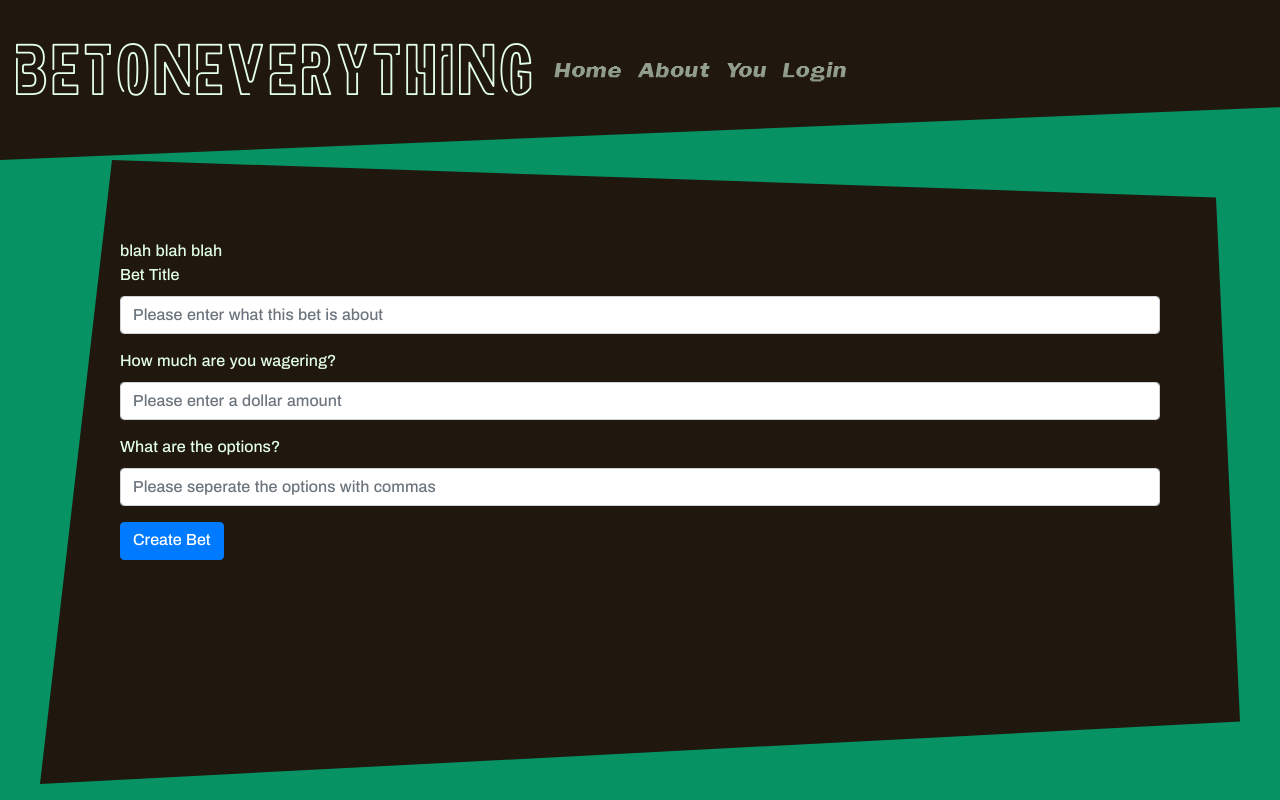
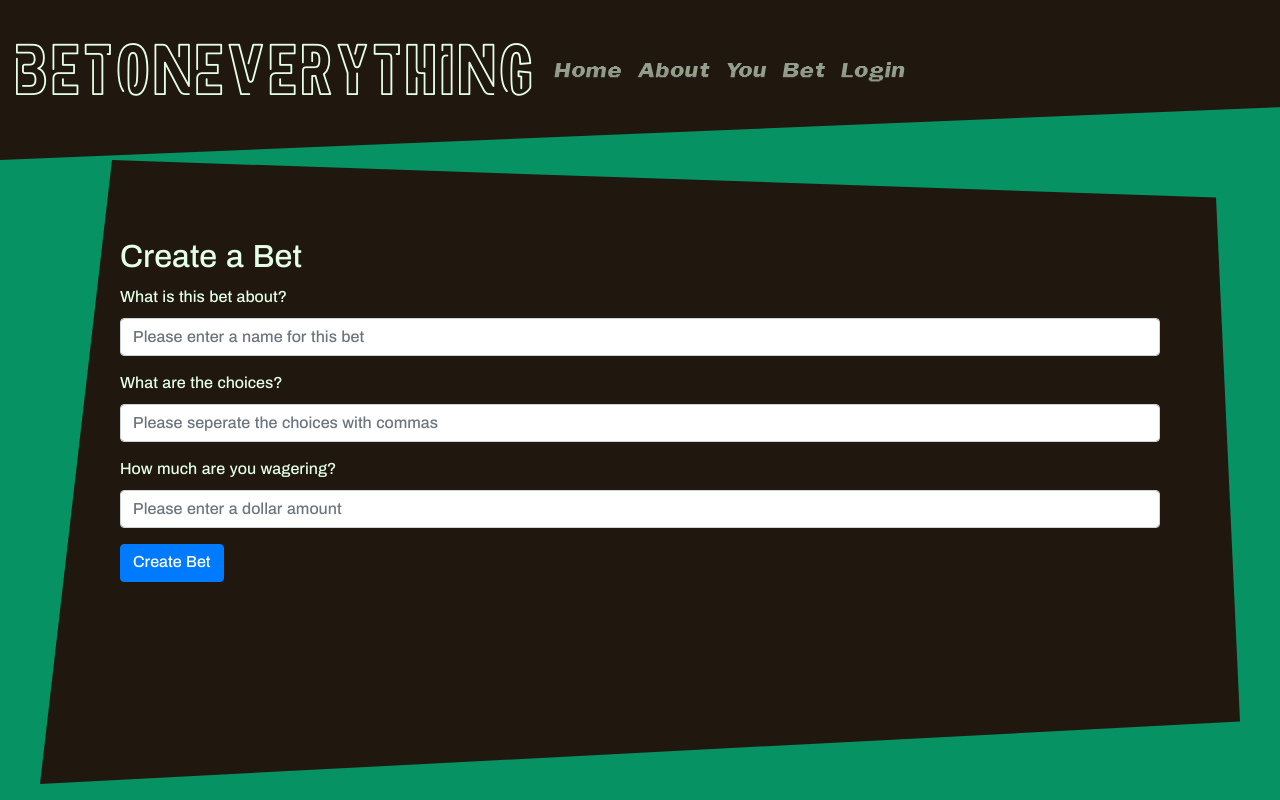
Before and after one commit to dtolaoye/Frontend, an Angular app in the folder Project3/: page /betform in a window 1280 px wide. Built offline with nearby package versions, Linux system fonts and the light colour scheme.

Commit message:
seperated betform page

```diff
--- a/Project3/package.json
+++ b/Project3/package.json
@@ -20,12 +20,9 @@
     "@angular/platform-browser": "~9.1.1",
     "@angular/platform-browser-dynamic": "~9.1.1",
     "@angular/router": "~9.1.1",
-<<<<<<< HEAD
     "@ng-bootstrap/ng-bootstrap": "^6.1.0",
     "bootstrap": "^4.4.0",
-=======
     "jquery": "^3.5.1",
->>>>>>> profilepage
     "rxjs": "~6.5.4",
     "tslib": "^1.10.0",
     "zone.js": "~0.10.2"
--- a/Project3/src/app/betform/betform.component.html
+++ b/Project3/src/app/betform/betform.component.html
@@ -1,15 +1,16 @@
 <form>
+  <h2>Create a Bet</h2>
     <div class="form-group">
-      <label for="exampleInputEmail1">Bet Title</label>
-      <input type="text" class="form-control" id="bettitle" placeholder="Please enter what this bet is about">
+      <label for="exampleInputPassword1">What is this bet about?</label>
+      <input type="text" class="form-control" id="bettitle" placeholder="Please enter a name for this bet">
+    </div>
+    <div class="form-group">
+      <label for="exampleInputPassword1">What are the choices?</label>
+      <input type="test" class="form-control" id="options" placeholder="Please seperate the choices with commas">
     </div>
     <div class="form-group">
       <label for="exampleInputPassword1">How much are you wagering?</label>
       <input type="number" class="form-control" id="wager" placeholder="Please enter a dollar amount">
     </div>
-    <div class="form-group">
-        <label for="exampleInputPassword1">What are the options?</label>
-        <input type="test" class="form-control" id="options" placeholder="Please seperate the options with commas">
-      </div>
     <button type="submit" class="btn btn-primary" id="submit" (click)="getFormData()">Create Bet</button>
   </form>
--- a/Project3/src/app/betform/betform.component.scss
+++ b/Project3/src/app/betform/betform.component.scss
@@ -0,0 +1,3 @@
+.betheader{
+    text-align: center;
+}
--- a/Project3/src/app/betform/betform.component.ts
+++ b/Project3/src/app/betform/betform.component.ts
@@ -15,7 +15,7 @@ export class BetformComponent implements OnInit {
     let wager = $("#wager").val();
     let options = $("#options").val();
     let optionsArr = options.split(',');
-    alert(optionsArr);
+    alert("Bet Title: " + title + " " + "Wager Placed: $" + wager + " " + "Options: " + optionsArr);
   }
 
   ngOnInit(): void {
--- a/Project3/src/app/menu/menu.component.html
+++ b/Project3/src/app/menu/menu.component.html
@@ -17,6 +17,11 @@
       >
     </li>
     <li class="nav-item">
+      <a [routerLinkActive]="activeClass" class="nav-link" routerLink="betform"
+        >Bet</a
+      >
+    </li>
+    <li class="nav-item">
       <a [routerLinkActive]="activeClass" class="nav-link" routerLink="login"
         >Login</a
       >
--- a/Project3/src/app/page/page.component.html
+++ b/Project3/src/app/page/page.component.html
@@ -1 +1 @@
-<div class="container gutter bg-dark">blah blah blah<ng-content></ng-content></div>
+<div class="container gutter bg-dark"><ng-content></ng-content></div>
```
